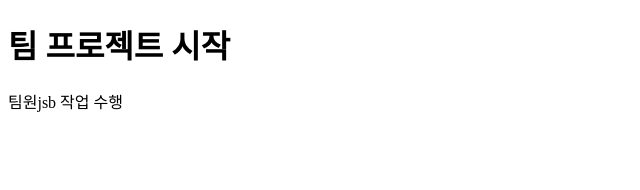
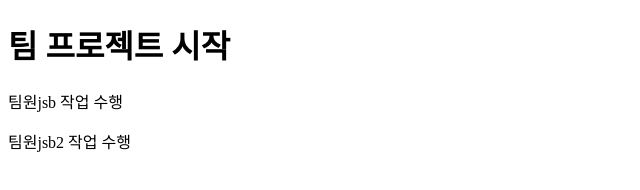
Before and after one commit to josebin0530-create/ezen_team_20260226, a plain HTML site: page index.html in a window 1280 px wide. Shown: the whole page, without its empty margins (0-640 px from the left). Drawn offline with Linux system fonts and the light colour scheme.

Commit message:
팀원jsb2 작업 수행

```diff
--- a/index.html
+++ b/index.html
@@ -8,5 +8,6 @@
 <body>
     <h1>팀 프로젝트 시작</h1>
         <p>팀원jsb 작업 수행</p>
+        <p>팀원jsb2 작업 수행</p>
 </body>
 </html>
```
